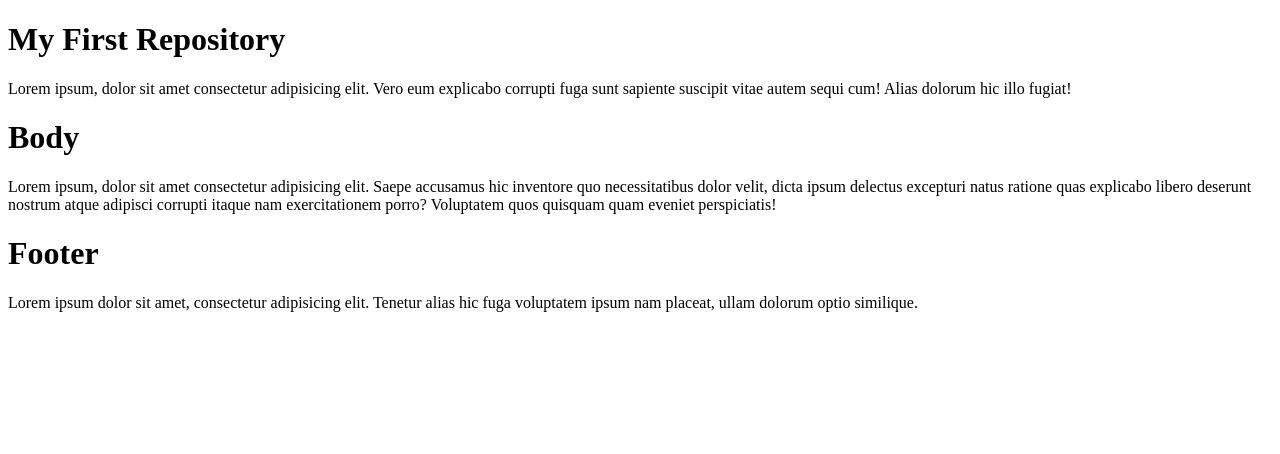
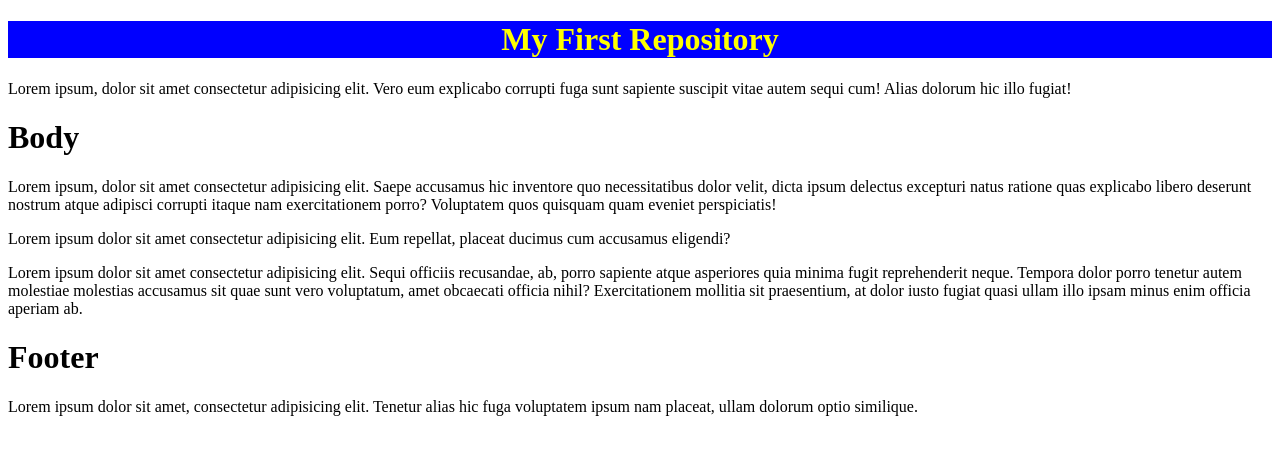
Before and after one commit to developerasad10/my-first-repo, a plain HTML site: page index.html in a window 1280 px wide. Drawn offline with Linux system fonts and the light colour scheme.

Commit message:
para added

```diff
--- a/index.html
+++ b/index.html
@@ -5,6 +5,13 @@
     <meta http-equiv="X-UA-Compatible" content="IE=edge">
     <meta name="viewport" content="width=device-width, initial-scale=1.0">
     <title>My First Repo</title>
+    <style>
+        .header h1{
+            color:yellow;
+            background-color: blue;
+            text-align: center;
+        }
+    </style>
 </head>
 <body>
     <div class="header">
@@ -14,6 +21,8 @@
     <div class="body">
         <h1>Body</h1>
         <p>Lorem ipsum, dolor sit amet consectetur adipisicing elit. Saepe accusamus hic inventore quo necessitatibus dolor velit, dicta ipsum delectus excepturi natus ratione quas explicabo libero deserunt nostrum atque adipisci corrupti itaque nam exercitationem porro? Voluptatem quos quisquam quam eveniet perspiciatis!</p>
+        <p>Lorem ipsum dolor sit amet consectetur adipisicing elit. Eum repellat, placeat ducimus cum accusamus eligendi?</p>
+        <p>Lorem ipsum dolor sit amet consectetur adipisicing elit. Sequi officiis recusandae, ab, porro sapiente atque asperiores quia minima fugit reprehenderit neque. Tempora dolor porro tenetur autem molestiae molestias accusamus sit quae sunt vero voluptatum, amet obcaecati officia nihil? Exercitationem mollitia sit praesentium, at dolor iusto fugiat quasi ullam illo ipsam minus enim officia aperiam ab.</p>
     </div>
     <div class="footer">
         <h1>Footer</h1>
```
